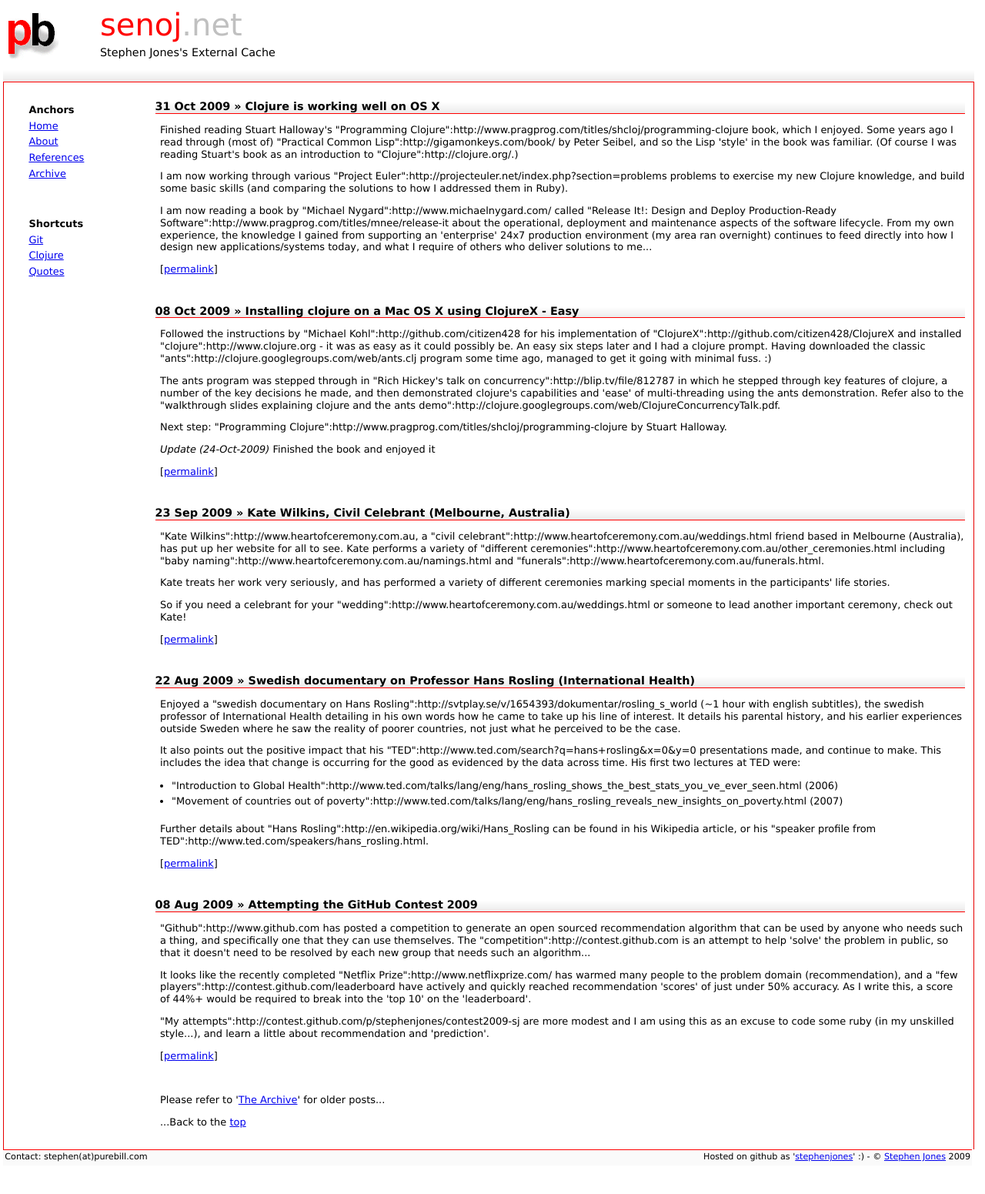
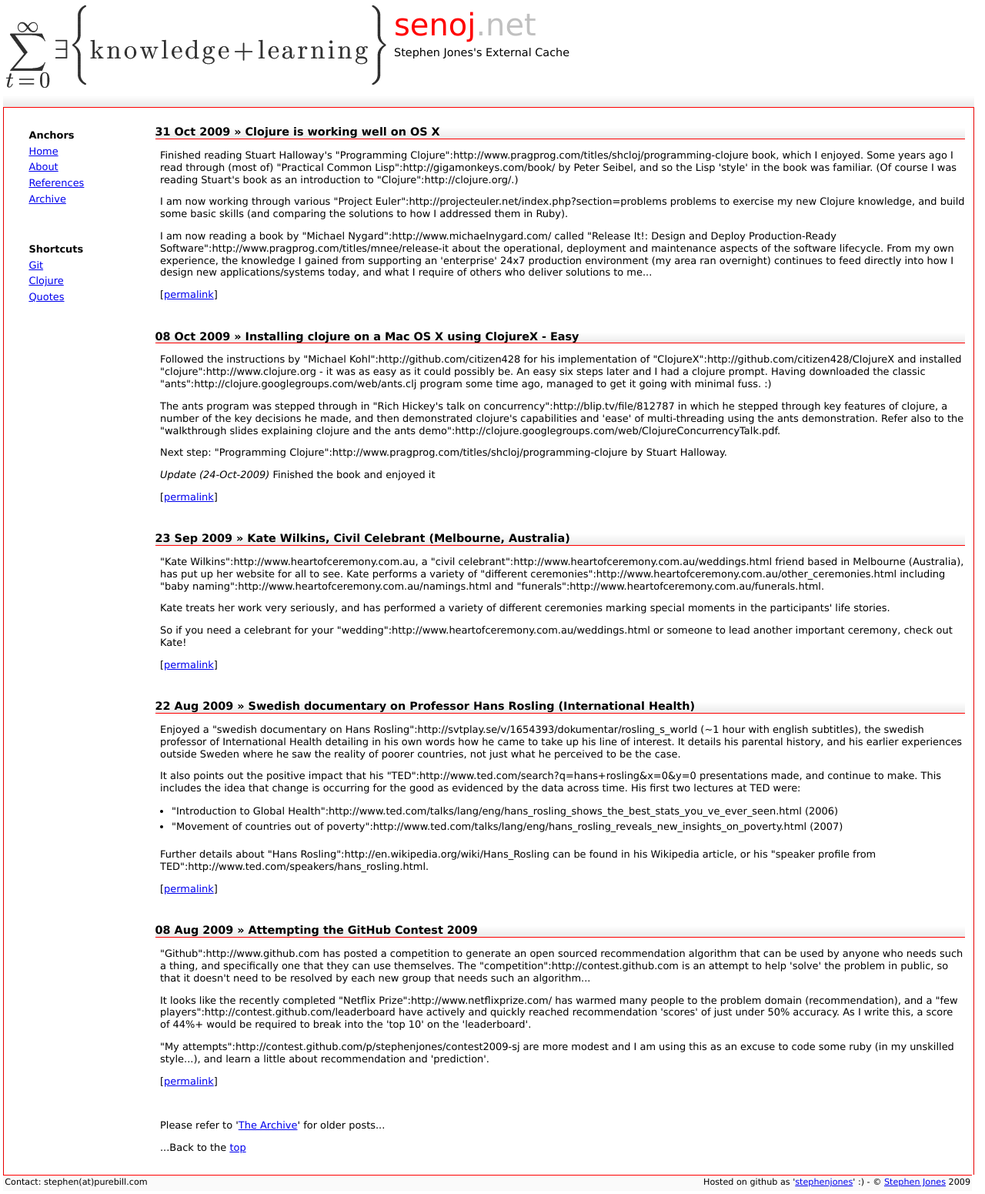
Before and after one commit to stephenjones/stephenjones.github.com, a Jekyll site: the page built from index.html, in a window 1280 px wide. Shown: the whole page at 77% size. Built offline with Jekyll 4.4.1, drawn with Linux system fonts in a browser that asks for light colours; Markdown is read by kramdown in place of the engine named in the settings; comment, search, counter and statistics services are not loaded; before the commit the page ends 1518 px from its top, so only the background shows below that.

Commit message:
replaced logo with Latex generate png image

```diff
--- a/_includes/header_post
+++ b/_includes/header_post
@@ -4,7 +4,7 @@
 <tr>
 
 <td class="pblogo">
-<img src='../../../../images/pblogo2.gif' alt='logo for purebill'>
+<img src='../../../../images/there_exists_knowledge_learning.png' alt='logo for senoj.net'>
 </td>
 
 <td id='titleurl'>
--- a/_includes/header_regular
+++ b/_includes/header_regular
@@ -4,7 +4,7 @@
 <tr>
 
 <td class="pblogo">
-<img src='images/pblogo2.gif' alt='logo for purebill'>
+<img src='images/there_exists_knowledge_learning.png' alt='logo for senoj.net'>
 </td>
 
 <td id='titleurl'>
```
Also changed, not shown: about.html (+7 -0 lines), images/forall_knowledge.png (added), images/forall_knowledge_curlybrackets.png (added), images/forall_knowledge_learning_curly.png (added), images/forsome_knowledge.png (added), images/there_exists_knowledge.png (added), images/there_exists_knowledge_learning.png (added).
